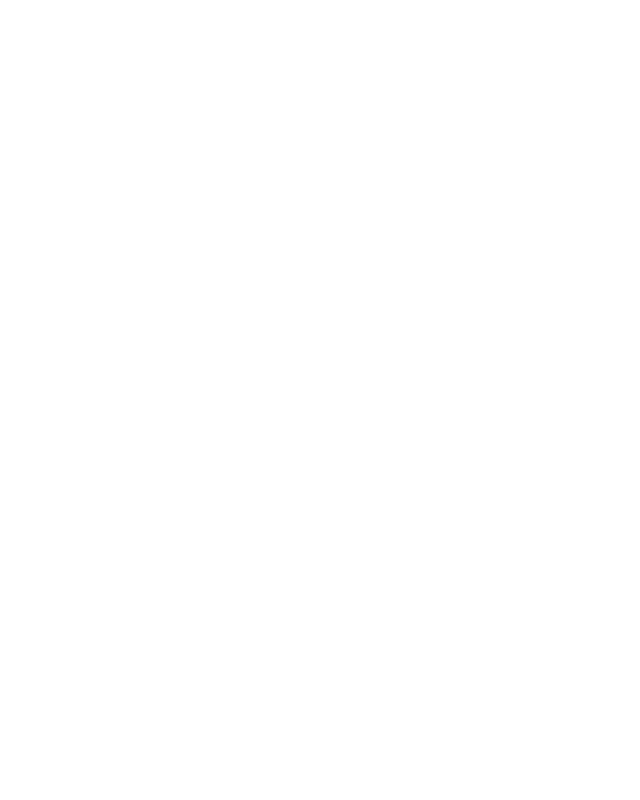
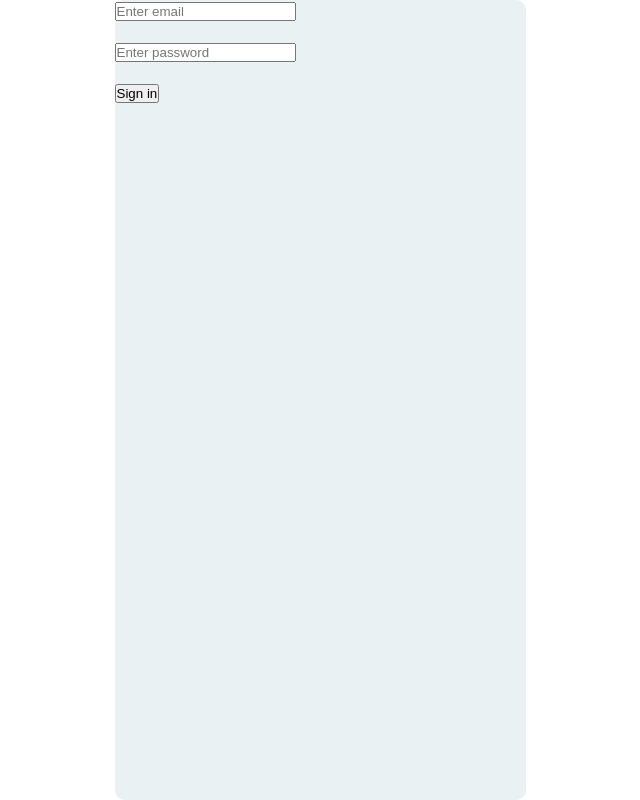
Before and after one commit to girishv694/E-wasteManagement, a React (Create React App) app in the folder project/: page /login in a window 1280 px wide. Shown: the whole page, without its empty margins (320-960 px from the left). Built offline with nearby package versions, Linux system fonts and the light colour scheme.

Commit message:
User Register and login

```diff
--- a/project/src/App.js
+++ b/project/src/App.js
@@ -23,6 +23,8 @@
 import Pickup from './components/Pickup'
 import Lastpage from './components/Lastpage'
 import Upi from './components/Upiaddress'
+import { Register } from './components/Register'
+import Login from './components/Login'
 
 
 function App() {
@@ -87,6 +89,14 @@
          <Upi/>
         </Route>
 
+        <Route path='/register'>
+          <Register/>
+          </Route>
+
+          <Route path='/login'>
+            <Login/>
+            </Route>
+
 
 
 
--- /dev/null
+++ b/project/src/components/Login.jsx
@@ -0,0 +1,73 @@
+import React from 'react'
+import { Div } from './Container'
+import {useState} from 'react'
+import axios from 'axios'
+function Login() {
+
+    const[user,setuser] = useState({
+        email: "",
+        password : ""
+    })
+
+    const {email,password} = user;
+
+    const oninput = e =>{
+        setuser({
+            ...user,[e.target.name]:e.target.value
+        });
+    }
+
+    // const submit = async e =>{
+    //     e.preventDefault();
+    //    const response =  await axios.post('http://localhost:3001/api/signin',user)
+
+    //     const data1 = await response.json()
+
+    //     if(data1.User){
+    //         alert("login successful")
+    //     }
+    // }
+
+
+
+ const submit = async  e =>{
+    e.preventDefault();
+    const response = await fetch('http://localhost:3001/api/signin',{
+      method :'POST',
+      headers :{
+         'Content-Type' :'application/json',
+      },
+      body :JSON.stringify({
+        email,
+        password,
+      })
+    })
+
+    const data = await response.json();
+    console.log(data)
+
+    if(data.User){
+        alert("login successful")
+        window.location.href="/page5"
+    }
+    else{
+        alert("unsucessful")
+    }
+  }
+
+
+
+    return (
+        <div>
+            <Div>
+            <form onSubmit={e=>submit(e)}>
+                <input type="email" name="email"  placeholder="Enter email"  value={email} onChange={e=>oninput(e)}/><br/><br/>
+                <input type="text" name="password" placeholder="Enter password" value={password} onChange={e=>oninput(e)}/><br/><br/>
+                <button>Sign in</button>
+            </form>
+            </Div>
+        </div>
+    )
+}
+
+export default Login
--- /dev/null
+++ b/project/src/components/Register.jsx
@@ -0,0 +1,72 @@
+import {React} from 'react'
+import { Link } from 'react-router-dom'
+import{useState} from 'react'
+// import"../css/Page.css"
+import '../css/page11.css'
+import axios from 'axios'
+import { Div } from './Container'
+
+function Register() {
+
+  const[user,setuser] = useState({
+    username : "",
+    email : "",
+    password:""
+
+  })
+
+  const {username,email,password} = user;
+
+  const inputchange = (e) =>{
+  setuser({
+    ...user,[e.target.name]:e.target.value
+  })
+  };
+
+  // const submit = async  e =>{
+  //   e.preventDefault();
+  //   const response = await fetch('http://localhost:3001/register',{
+  //     method :'POST',
+  //     headers :{
+  //        'Content-Type' :'application/json',
+  //     },
+  //     body :JSON.stringify({
+  //       username,
+  //       email,
+  //       password,
+  //     })
+  //   })
+
+  //   const data = await response.json();
+  //   console.log(data)
+  // }
+
+
+  const submit = async e =>{
+    e.preventDefault();
+     await axios.post('http://localhost:3001/api/register',user)
+     console.log(user)
+
+  }
+
+
+  return (
+    <div className='header'>
+
+        <Div>
+         <form onSubmit={e=>submit(e)}>
+         <input type="text" name="username" id="username" placeholder="username" value={username} onChange={e=>inputchange(e)}/><br/><br/>
+         <input type="email" name="email" id="email" placeholder="email" value={email}  onChange={e=>inputchange(e)}/><br/><br/>
+         <input type="text" name="password" id="password" placeholder="password" value={password}  onChange={e=>inputchange(e)}/><br/><br/>
+         <button>Register</button>
+
+         </form>
+
+         <p>already have an account? <Link to="/login">Sign in</Link></p>
+
+        </Div>
+        </div>
+  )}
+
+
+export { Register }
```
